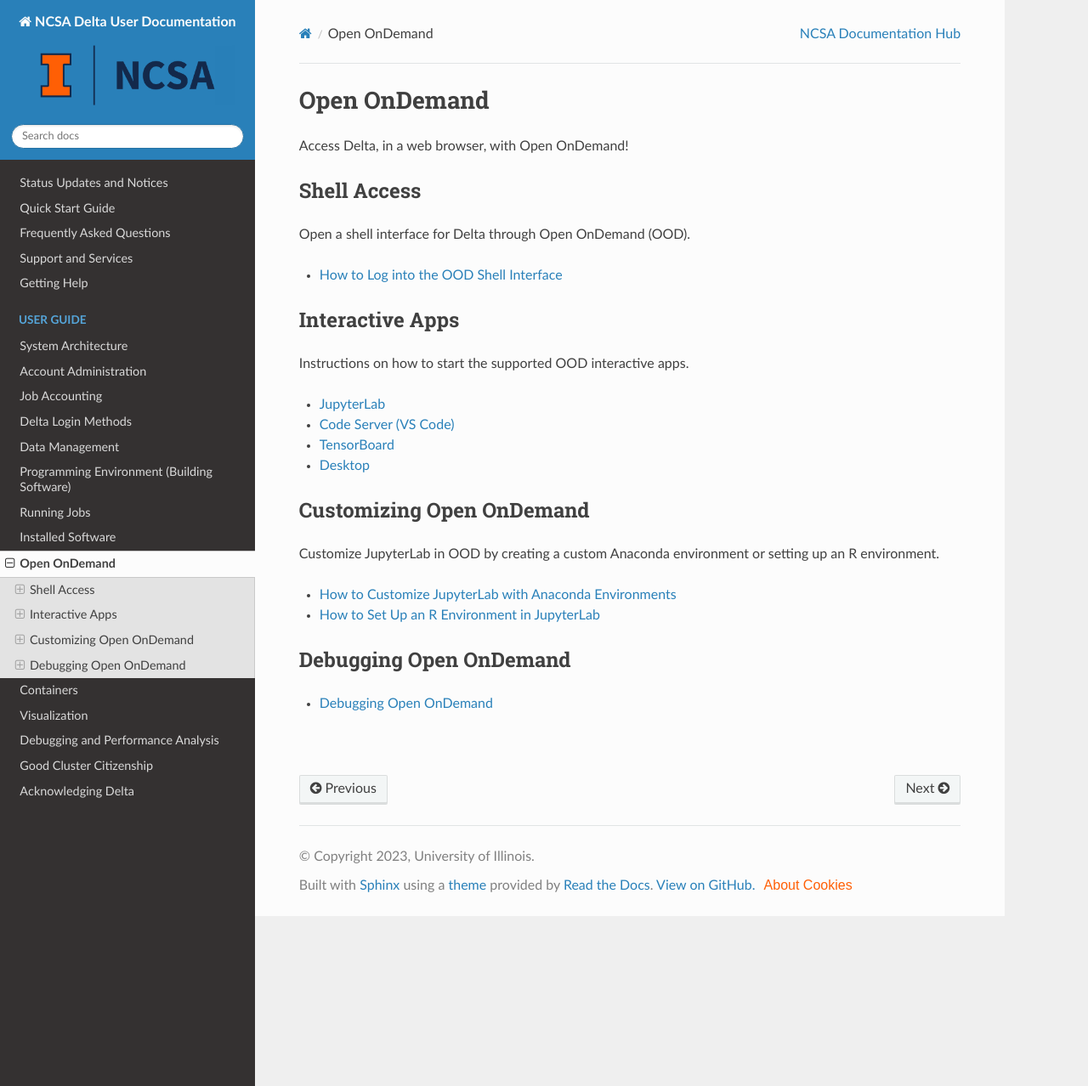
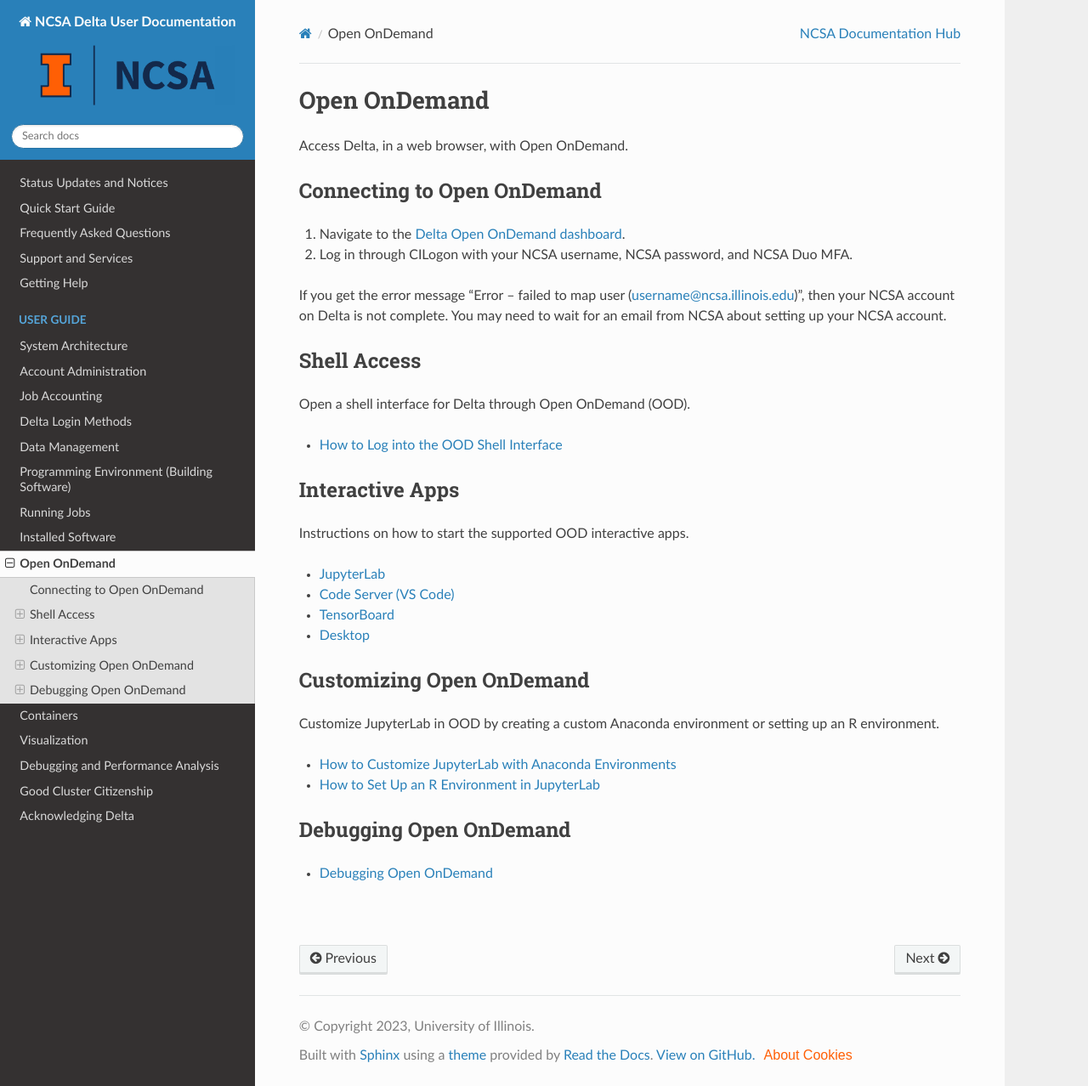
Before and after one commit to ncsa/Delta_doc, a Sphinx documentation site: the page built from docs/source/user_guide/ood/index.rst, in a window 1280 px wide and 1278 px high. Shown: the whole window at 85% size. Built offline with Sphinx 7.4.7 and the Read the Docs theme 3.1.0, drawn with Linux system fonts in a browser that asks for light colours.

Commit message:
Update index.rst added a connecting to OOD section
for Issue #181

```diff
--- a/docs/source/user_guide/ood/index.rst
+++ b/docs/source/user_guide/ood/index.rst
@@ -3,7 +3,15 @@
 Open OnDemand
 ================
 
-Access Delta, in a web browser, with Open OnDemand!
+Access Delta, in a web browser, with Open OnDemand.
+
+Connecting to Open OnDemand
+----------------------------
+
+#. Navigate to the `Delta Open OnDemand dashboard <https://openondemand.delta.ncsa.illinois.edu/>`_.
+#. Log in through CILogon with your NCSA username, NCSA password, and NCSA Duo MFA.
+
+If you get the error message “Error -- failed to map user (username@ncsa.illinois.edu)”, then your NCSA account on Delta is not complete. You may need to wait for an email from NCSA about setting up your NCSA account.
 
 Shell Access
 --------------
```
